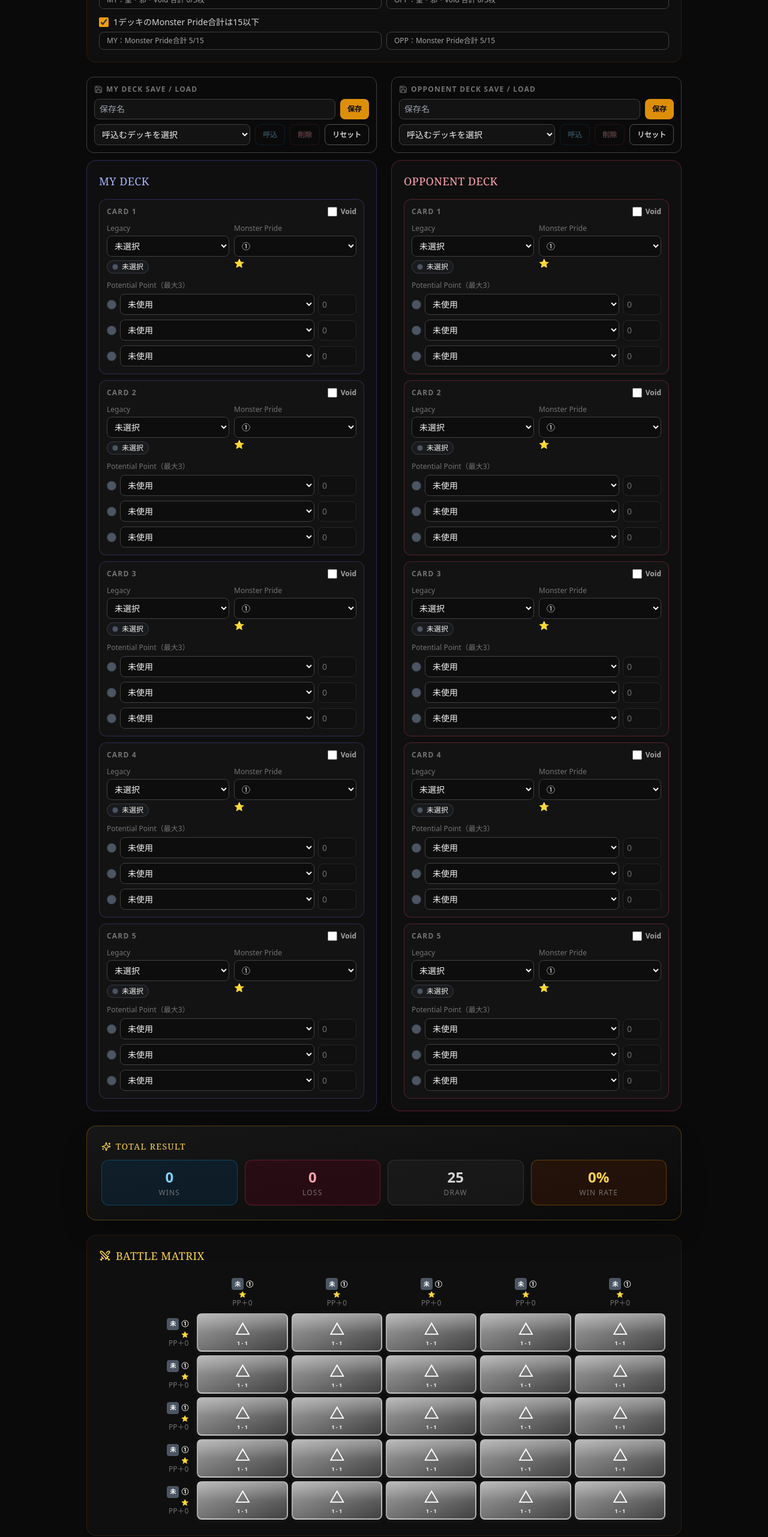
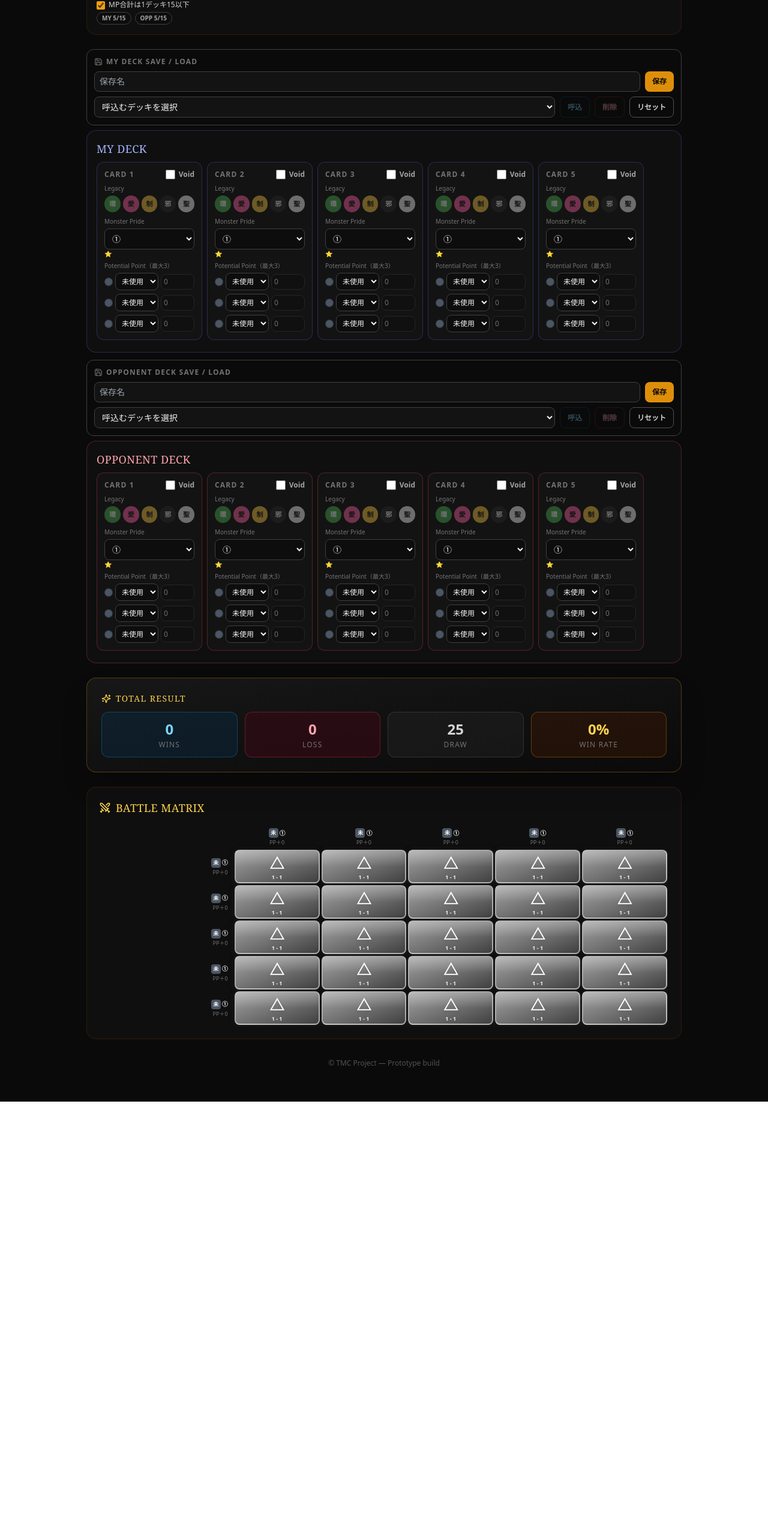
Before and after one commit to BayesR/tmc-battle-simulator, a React (Vite) app: page / in a window 1280 px wide. Shown: the part 234-2797 px from the top of the page at 60% size. After the commit the page ends 2071 px from the top, so only its background shows below. Built offline with nearby package versions, Linux system fonts and the light colour scheme.

Commit message:
update battle matrix UI

```diff
--- a/src/App.jsx
+++ b/src/App.jsx
@@ -13,7 +13,6 @@ import { Swords, Save, Sparkles } from "lucide-react";
  *   constants/rules.ts
  *   logic/compareCards.ts
  *   utils/deckStorage.ts
- *   components/LegacyBadge.tsx
  *   components/CardInput.tsx
  *   components/DeckEditor.tsx
  *   components/BattleMatrix.tsx
@@ -55,9 +54,6 @@ const LEGACY_INFO = {
   邪: { symbol: "邪", en: "Darkness", color: "#2B2B2B" },
   聖: { symbol: "聖", en: "Saint", color: "#F5F5F5" },
 };
-
-// カード本体のLegacy用の選択肢（先頭に未選択の空欄を含む）
-const CARD_LEGACY_OPTIONS = ["", ...LEGACIES];
 
 // Potential Point用の選択肢（未使用を含む）
 const PP_LEGACY_OPTIONS = ["未使用", ...LEGACIES];
@@ -233,20 +229,20 @@ function createEmptyDeck(prefix) {
 const RULE_DEFINITIONS = [
   {
     id: "seiJaVoidLimit",
-    label: "聖・邪・Voidの合計は1デッキ3枚まで（Voidは1枚まで）",
+    label: "聖・邪・Voidは1デッキ合計3枚（Void1枚）",
     defaultEnabled: true,
     evaluate: (deck) => {
       const count = deck.filter((c) => c.legacy === "聖" || c.legacy === "邪" || c.hasVoid).length;
-      return { ok: count <= 3, text: `聖・邪・Void 合計 ${count}/3枚` };
+      return { ok: count <= 3, text: `${count}/3` };
     },
   },
   {
     id: "mpTotalLimit",
-    label: "1デッキのMonster Pride合計は15以下",
+    label: "MP合計は1デッキ15以下",
     defaultEnabled: true,
     evaluate: (deck) => {
       const total = deck.reduce((sum, c) => sum + c.monsterPride, 0);
-      return { ok: total <= 15, text: `Monster Pride合計 ${total}/15` };
+      return { ok: total <= 15, text: `${total}/15` };
     },
   },
 ];
@@ -294,23 +290,6 @@ function persistSavedDecks(list) {
     console.error("Failed to persist saved decks:", e);
     return false;
   }
-}
-
-/* -------------------------------------------------------------------------
- * [components/LegacyBadge.tsx] 相当
- * Legacyのテーマカラーを使ったバッジ表示（現在選択中の値の確認用テキスト）。
- * ----------------------------------------------------------------------- */
-function LegacyBadge({ legacyKey }) {
-  const info = ALL_LEGACY_INFO[legacyKey];
-  return (
-    <span
-      className="inline-flex items-center gap-1.5 rounded-full border px-2 py-0.5 text-xs whitespace-nowrap"
-      style={{ borderColor: `${info.color}80`, backgroundColor: `${info.color}1F` }}
-    >
-      <span className="w-2.5 h-2.5 rounded-full border border-black/30 shrink-0" style={{ backgroundColor: info.color }} />
-      <span className="text-neutral-100">{info.en ? `${info.symbol} ${info.en}` : info.symbol}</span>
-    </span>
-  );
 }
 
 /* -------------------------------------------------------------------------
@@ -371,8 +350,8 @@ function CardInput({ card, index, onChange, panelBorder }) {
   // Voidを選択してもカードの配色は変化させない（識別はヘッダーの「V」バッジのみで行う）。
   const legacyColor = card.legacy ? LEGACY_INFO[card.legacy].color : null;
   const panelClassName = legacyColor
-    ? "rounded-xl border p-2.5 sm:p-3 space-y-3 transition-colors"
-    : `rounded-xl border p-2.5 sm:p-3 space-y-3 transition-colors ${panelBorder} bg-neutral-900/60`;
+    ? "rounded-xl border p-2 sm:p-3 space-y-2 transition-colors"
+    : `rounded-xl border p-2 sm:p-3 space-y-2 transition-colors ${panelBorder} bg-neutral-900/60`;
   const panelStyle = legacyColor
     ? { borderColor: `${legacyColor}99`, backgroundColor: `${legacyColor}14` }
     : undefined;
@@ -393,28 +372,34 @@ function CardInput({ card, index, onChange, panelBorder }) {
         </label>
       </div>
 
-      {/* Legacy / Monster Pride：同じ行に並べて表示 */}
-      <div className="grid grid-cols-2 gap-2">
+      {/* Legacy：1タップで選べる5つの色付き丸ボタン */}
       <div>
-          <label className="block text-xs text-neutral-500 mb-1">Legacy</label>
-          <select
-            value={card.legacy}
-            onChange={(e) => handleFieldChange("legacy", e.target.value)}
-            className="w-full bg-neutral-950/70 border border-neutral-700 focus:border-amber-400 outline-none rounded-lg px-2 py-1.5 text-sm text-neutral-100"
+        <label className="block text-[10px] text-neutral-500 mb-1">Legacy</label>
+        <div className="grid grid-cols-5 gap-1">
+          {LEGACIES.map((l) => {
+            const info = LEGACY_INFO[l];
+            const isActive = card.legacy === l;
+            return (
+              <button
+                type="button"
+                key={l}
+                onClick={() => handleFieldChange("legacy", l)}
+                title={info.en}
+                className={`h-7 rounded-full flex items-center justify-center text-[11px] font-bold transition-all ${
+                  isActive ? "ring-2 ring-amber-400 ring-offset-1 ring-offset-neutral-900 scale-105" : "opacity-40 active:opacity-90"
+                }`}
+                style={{ backgroundColor: info.color, color: LEGACY_CONTRAST[l] }}
               >
-            {CARD_LEGACY_OPTIONS.map((l) => (
-              <option key={l || "blank"} value={l}>
-                {ALL_LEGACY_INFO[l].en ? `${ALL_LEGACY_INFO[l].symbol} ${ALL_LEGACY_INFO[l].en}` : ALL_LEGACY_INFO[l].symbol}
-              </option>
-            ))}
-          </select>
-          <div className="mt-1">
-            <LegacyBadge legacyKey={card.legacy} />
+                {info.symbol}
+              </button>
+            );
+          })}
         </div>
       </div>
 
+      {/* Monster Pride */}
       <div>
-          <label className="block text-xs text-neutral-500 mb-1">Monster Pride</label>
+        <label className="block text-[10px] text-neutral-500 mb-1">Monster Pride</label>
         <select
           value={card.monsterPride}
           onChange={(e) => handleFieldChange("monsterPride", Number(e.target.value))}
@@ -426,16 +411,15 @@ function CardInput({ card, index, onChange, panelBorder }) {
             </option>
           ))}
         </select>
-          <div className="mt-1 text-sm leading-none" title={`Monster Pride ${card.monsterPride}`}>
+        <div className="mt-0.5 text-[10px] leading-none" title={`Monster Pride ${card.monsterPride}`}>
           {starsForMonsterPride(card.monsterPride)}
-          </div>
         </div>
       </div>
 
       {/* Potential Point（最大3枠固定） */}
       <div>
-        <label className="block text-xs text-neutral-500 mb-1.5">Potential Point（最大3）</label>
-        <div className="space-y-2">
+        <label className="block text-[10px] text-neutral-500 mb-1">Potential Point（最大3）</label>
+        <div className="space-y-1.5">
           {card.potentialPoints.map((p, ppIndex) => {
             const disabled = p.legacy === "未使用";
             // 同じカード内の他の枠で使用中のLegacy（未使用は対象外）→ このボタン群では選べないようにする
@@ -444,16 +428,16 @@ function CardInput({ card, index, onChange, panelBorder }) {
               .map((pp) => pp.legacy)
               .filter((l) => l !== "未使用");
             return (
-              <div key={ppIndex} className="flex items-center gap-1.5">
+              <div key={ppIndex} className="flex items-center gap-1">
                 <span
-                  className="w-4 h-4 rounded-full border border-black/30 shrink-0"
+                  className="w-3.5 h-3.5 rounded-full border border-black/30 shrink-0"
                   style={{ backgroundColor: ALL_LEGACY_INFO[p.legacy].color }}
                   title={ALL_LEGACY_INFO[p.legacy].en || ALL_LEGACY_INFO[p.legacy].symbol}
                 />
                 <select
                   value={p.legacy}
                   onChange={(e) => handlePPChange(ppIndex, "legacy", e.target.value)}
-                  className="flex-1 min-w-0 bg-neutral-950/70 border border-neutral-700 focus:border-amber-400 outline-none rounded-lg px-2 py-1.5 text-sm text-neutral-100"
+                  className="flex-1 min-w-0 bg-neutral-950/70 border border-neutral-700 focus:border-amber-400 outline-none rounded-lg px-1.5 py-1 text-xs text-neutral-100"
                 >
                   {PP_LEGACY_OPTIONS.map((l) => (
                     <option key={l} value={l} disabled={l !== "未使用" && usedElsewhere.includes(l)}>
@@ -469,7 +453,7 @@ function CardInput({ card, index, onChange, panelBorder }) {
                   disabled={disabled}
                   placeholder={disabled ? "" : "0"}
                   onChange={(e) => handlePPChange(ppIndex, "value", e.target.value)}
-                  className="w-14 sm:w-16 shrink-0 bg-neutral-950/70 border border-neutral-700 focus:border-amber-400 outline-none rounded-lg px-1.5 py-1.5 text-sm disabled:opacity-40 disabled:cursor-not-allowed placeholder-neutral-600"
+                  className="w-12 sm:w-14 shrink-0 bg-neutral-950/70 border border-neutral-700 focus:border-amber-400 outline-none rounded-lg px-1 py-1 text-xs disabled:opacity-40 disabled:cursor-not-allowed placeholder-neutral-600"
                 />
               </div>
             );
@@ -492,11 +476,14 @@ const DECK_ACCENTS = {
 function DeckEditor({ title, deck, onChange, accent }) {
   const theme = DECK_ACCENTS[accent];
   return (
-    <section className={`rounded-2xl border ${theme.border} bg-neutral-900/40 p-4 sm:p-5`}>
-      <h2 className={`font-serif text-lg tracking-wide mb-4 ${theme.text}`}>{title}</h2>
-      <div className="space-y-2.5">
+    <section className={`rounded-2xl border ${theme.border} bg-neutral-900/40 p-3 sm:p-4`}>
+      <h2 className={`font-serif text-base sm:text-lg tracking-wide mb-2 ${theme.text}`}>{title}</h2>
+      {/* 5枚を横並び・横スクロールで表示し、片手の親指操作でも入力しやすくする */}
+      <div className="flex gap-2 overflow-x-auto pb-1 -mx-1 px-1 snap-x snap-mandatory">
         {deck.map((card, i) => (
-          <CardInput key={card.id} card={card} index={i} onChange={onChange} panelBorder={theme.border} />
+          <div key={card.id} className="shrink-0 w-36 sm:w-44 snap-start">
+            <CardInput card={card} index={i} onChange={onChange} panelBorder={theme.border} />
+          </div>
         ))}
       </div>
     </section>
@@ -531,25 +518,22 @@ function CardHeaderLabel({ card, align }) {
   const alignClass = align === "right" ? "items-end text-right" : "items-center text-center";
 
   return (
-    <div className={`flex flex-col gap-0.5 text-xs leading-tight ${alignClass}`}>
-      <div className="flex items-center gap-1">
+    <div className={`flex flex-col gap-0.5 text-[10px] leading-tight ${alignClass}`}>
+      <div className="flex items-center gap-0.5">
         {card.hasVoid && (
-          <span className="inline-flex items-center justify-center w-4 h-4 rounded bg-fuchsia-600 text-white text-[9px] font-black leading-none shrink-0">
+          <span className="inline-flex items-center justify-center w-3.5 h-3.5 rounded bg-fuchsia-600 text-white text-[8px] font-black leading-none shrink-0">
             V
           </span>
         )}
         <span
-          className="w-5 h-5 rounded flex items-center justify-center text-[10px] font-bold shrink-0"
+          className="w-4 h-4 rounded flex items-center justify-center text-[9px] font-bold shrink-0"
           style={{ backgroundColor: legacyInfo.color, color: LEGACY_CONTRAST[card.legacy] }}
         >
           {legacyInfo.symbol.slice(0, 1)}
         </span>
-        <span className="font-semibold text-neutral-100">{MONSTER_PRIDE_LABELS[card.monsterPride]}</span>
+        <span className="font-semibold text-neutral-100 text-[10px]">{MONSTER_PRIDE_LABELS[card.monsterPride]}</span>
       </div>
-      <div className="text-[10px] leading-none" title={`Monster Pride ${card.monsterPride}`}>
-        {starsForMonsterPride(card.monsterPride)}
-      </div>
-      <div className="text-neutral-500">
+      <div className="text-neutral-500 text-[9px]">
         {ppGroups.length > 0
           ? ppGroups.map((g) => `+${g.value}（${g.legacies.join("、")}）`).join(" ")
           : "PP＋0"}
@@ -612,14 +596,14 @@ function BattleMatrix({ myDeck, oppDeck, matrix }) {
   const finalDraws = completedList.filter((c) => c.cell.winner === "draw").length;
 
   return (
-    <section className="rounded-2xl border border-amber-900/30 bg-neutral-900/40 p-4 sm:p-5">
-      <h2 className="font-serif text-lg tracking-wide mb-4 text-amber-300 flex items-center gap-2">
-        <Swords className="w-5 h-5" />
+    <section className="rounded-2xl border border-amber-900/30 bg-neutral-900/40 p-3 sm:p-5">
+      <h2 className="font-serif text-base sm:text-lg tracking-wide mb-2 sm:mb-4 text-amber-300 flex items-center gap-2">
+        <Swords className="w-4 h-4 sm:w-5 sm:h-5" />
         BATTLE MATRIX
       </h2>
 
       <div className="overflow-x-auto">
-        <table className="border-separate" style={{ borderSpacing: "6px", minWidth: "100%" }}>
+        <table className="border-separate" style={{ borderSpacing: "3px", minWidth: "100%" }}>
           <thead>
             <tr>
               <th className="w-24" />
@@ -627,7 +611,7 @@ function BattleMatrix({ myDeck, oppDeck, matrix }) {
                 <th
                   key={opp.id}
                   className={`font-normal pb-1 align-bottom transition-opacity ${usedCols.has(j) ? "opacity-30 grayscale" : ""}`}
-                  style={{ minWidth: "96px" }}
+                  style={{ minWidth: "62px" }}
                 >
                   <CardHeaderLabel card={opp} align="center" />
                 </th>
@@ -655,7 +639,7 @@ function BattleMatrix({ myDeck, oppDeck, matrix }) {
                     <td
                       key={opp.id}
                       onClick={() => toggleCell(i, j)}
-                      className="relative w-14 h-14 sm:w-16 sm:h-16 p-0 cursor-pointer select-none"
+                      className="relative w-11 h-11 sm:w-14 sm:h-14 p-0 cursor-pointer select-none"
                       title={tooltip}
                     >
                       {/* 色・記号はグレーアウト対象。タップ順バッジはこの外側に重ねるので影響を受けない */}
@@ -666,15 +650,15 @@ function BattleMatrix({ myDeck, oppDeck, matrix }) {
                       >
                         {/* 上部にうっすら光沢を入れて単色ベタ塗りより質感を出す */}
                         <span className="pointer-events-none absolute inset-x-0 top-0 h-1/2 bg-gradient-to-b from-white/25 to-transparent" />
-                        <span className={`relative text-2xl font-black drop-shadow-md ${meta.text}`}>{meta.symbol}</span>
-                        <span className={`relative text-[9px] font-semibold ${meta.text} opacity-90`}>
+                        <span className={`relative text-lg sm:text-2xl font-black drop-shadow-md ${meta.text}`}>{meta.symbol}</span>
+                        <span className={`relative text-[7px] sm:text-[9px] font-semibold ${meta.text} opacity-90`}>
                           {cell.rootCounter ? "RC" : `${cell.selfPower} - ${cell.enemyPower}`}
                         </span>
                       </div>
                       {tapOrder && (
                         <div className="absolute inset-0 flex items-center justify-center pointer-events-none">
-                          <span className="px-1.5 py-0.5 rounded-full bg-neutral-950 border-2 border-amber-400 text-amber-300 text-[10px] font-black shadow-lg whitespace-nowrap">
-                            Battle{circledNumber(tapOrder)}
+                          <span className="w-4 h-4 sm:w-5 sm:h-5 flex items-center justify-center rounded-full bg-neutral-950 border-2 border-amber-400 text-amber-300 text-[9px] sm:text-[10px] font-black shadow-lg">
+                            {circledNumber(tapOrder)}
                           </span>
                         </div>
                       )}
@@ -789,48 +773,46 @@ function RuleStatusRow({ rule, myDeck, oppDeck }) {
   const myResult = rule.evaluate(myDeck);
   const oppResult = rule.evaluate(oppDeck);
   return (
-    <div className="grid grid-cols-2 gap-2 text-xs mt-1.5">
-      <div
-        className={`rounded-lg border px-3 py-1.5 ${
+    <div className="flex flex-wrap gap-1.5 mt-1">
+      <span
+        className={`inline-flex items-center gap-1 rounded-full border px-2 py-0.5 text-[10px] font-semibold ${
           myResult.ok ? "border-neutral-700 bg-neutral-950/40 text-neutral-400" : "border-rose-500/60 bg-rose-950/30 text-rose-300"
         }`}
       >
-        MY：{myResult.text}
-        {myResult.ok ? "" : "（違反）"}
-      </div>
-      <div
-        className={`rounded-lg border px-3 py-1.5 ${
+        MY {myResult.text}
+      </span>
+      <span
+        className={`inline-flex items-center gap-1 rounded-full border px-2 py-0.5 text-[10px] font-semibold ${
           oppResult.ok ? "border-neutral-700 bg-neutral-950/40 text-neutral-400" : "border-rose-500/60 bg-rose-950/30 text-rose-300"
         }`}
       >
-        OPP：{oppResult.text}
-        {oppResult.ok ? "" : "（違反）"}
-      </div>
+        OPP {oppResult.text}
+      </span>
     </div>
   );
 }
 
 function RuleGroup({ title, accentClass, ruleList, rules, onToggleRule, myDeck, oppDeck, dividerTop, checkable = true }) {
   return (
-    <div className={dividerTop ? "pt-4 border-t border-neutral-800/60" : ""}>
-      {title && <h3 className={`font-serif text-sm tracking-wide mb-2 ${accentClass}`}>{title}</h3>}
-      <div className="space-y-3">
+    <div className={dividerTop ? "pt-3 border-t border-neutral-800/60" : ""}>
+      {title && <h3 className={`font-serif text-sm tracking-wide mb-1.5 ${accentClass}`}>{title}</h3>}
+      <div className="space-y-1.5">
         {ruleList.map((rule) => {
           const isActive = checkable ? !!rules[rule.id] : true;
           return (
             <div key={rule.id}>
               {checkable ? (
-                <label className="flex items-start gap-2 text-sm text-neutral-300 cursor-pointer">
+                <label className="flex items-start gap-1.5 text-xs text-neutral-300 cursor-pointer">
                   <input
                     type="checkbox"
                     checked={isActive}
                     onChange={(e) => onToggleRule(rule.id, e.target.checked)}
-                    className="mt-0.5 w-4 h-4 accent-amber-500 shrink-0"
+                    className="mt-0.5 w-3.5 h-3.5 accent-amber-500 shrink-0"
                   />
                   <span>{rule.label}</span>
                 </label>
               ) : (
-                <div className="flex items-start gap-2 text-sm text-neutral-300">
+                <div className="flex items-start gap-1.5 text-xs text-neutral-300">
                   <span className="mt-0.5 text-amber-400">●</span>
                   <span>{rule.label}</span>
                 </div>
@@ -846,7 +828,7 @@ function RuleGroup({ title, accentClass, ruleList, rules, onToggleRule, myDeck,
 
 function RuleSettings({ rules, onToggleRule, myDeck, oppDeck }) {
   return (
-    <section className="rounded-2xl border border-amber-900/30 bg-neutral-900/40 p-4 sm:p-5">
+    <section className="rounded-2xl border border-amber-900/30 bg-neutral-900/40 p-3 sm:p-4">
       <RuleGroup
         title="BATTLE RULES"
         accentClass="text-amber-300"
@@ -1028,10 +1010,10 @@ function App() {
 
         <RuleSettings rules={rules} onToggleRule={handleToggleRule} myDeck={myDeck} oppDeck={oppDeck} />
 
-        {/* MY DECK / OPPONENT DECK は常に同列（横並び）で表示する。
+        {/* MY DECK / OPPONENT DECK はそれぞれ全幅で表示し、5枚は横スクロールの並びにする。
             それぞれの上に保存・呼込・リセットの操作を配置する（保存先は共通の1つのプール）。*/}
-        <div className="grid grid-cols-2 gap-2 sm:gap-4 md:gap-6 items-start">
-          <div className="space-y-2 sm:space-y-3">
+        <div className="space-y-3">
+          <div className="space-y-2">
             <DeckControls
               label="MY DECK"
               currentDeck={myDeck}
@@ -1043,7 +1025,7 @@ function App() {
             />
             <DeckEditor title="MY DECK" deck={myDeck} onChange={updateMyCard} accent="indigo" />
           </div>
-          <div className="space-y-2 sm:space-y-3">
+          <div className="space-y-2">
             <DeckControls
               label="OPPONENT DECK"
               currentDeck={oppDeck}
```
Lines whose indentation alone changed are shown as unchanged.
